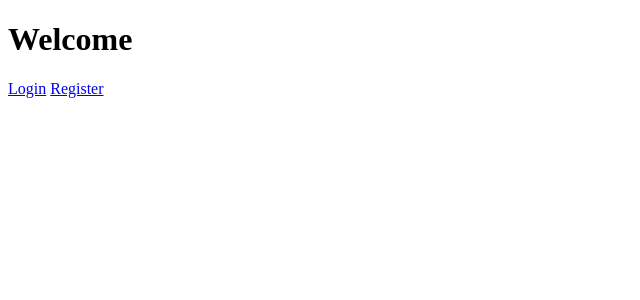
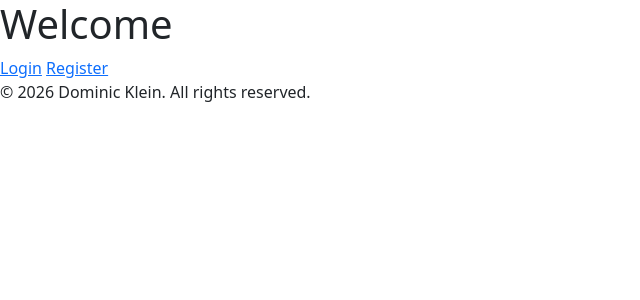
Before and after one commit to dKlein22/books-web, a Flask app: page / in a window 1280 px wide. Shown: the top 300 px of the page, without its empty margins (0-640 px from the left). Run offline with Flask 3, Linux system fonts and the light colour scheme; parts of the project's set-up code (start-up, migrations or seed data) failed here and were passed over.

Commit message:
Update layout

```diff
--- a/templates/layout.html
+++ b/templates/layout.html
@@ -4,6 +4,7 @@
     <head>
         <meta name="viewport" content="initial-scale=1, width=device-width">
         <title>Books</title>
+        <link href="https://cdn.jsdelivr.net/npm/bootstrap@5.3.3/dist/css/bootstrap.min.css" rel="stylesheet">
     </head>
 
     <body>
@@ -20,5 +21,13 @@
 
         {% block body %}{% endblock %}
 
+
+         <footer>
+            <p>&copy; 2026 Dominic Klein. All rights reserved.</p>
+        </footer>
+
+        <script src="https://cdn.jsdelivr.net/npm/bootstrap@5.3.3/dist/js/bootstrap.bundle.min.js"></script>
+
     </body>
+
 </html>
```
